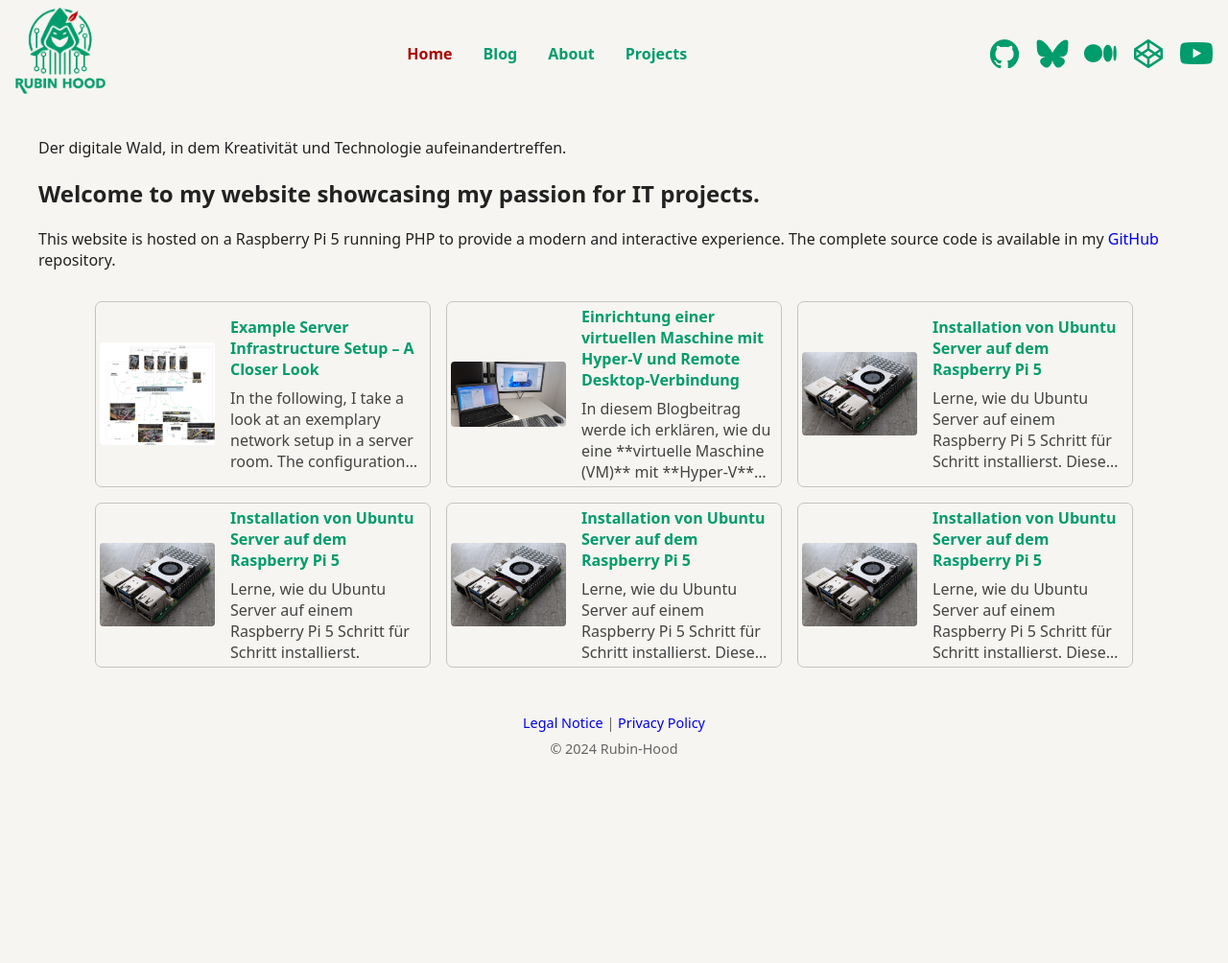
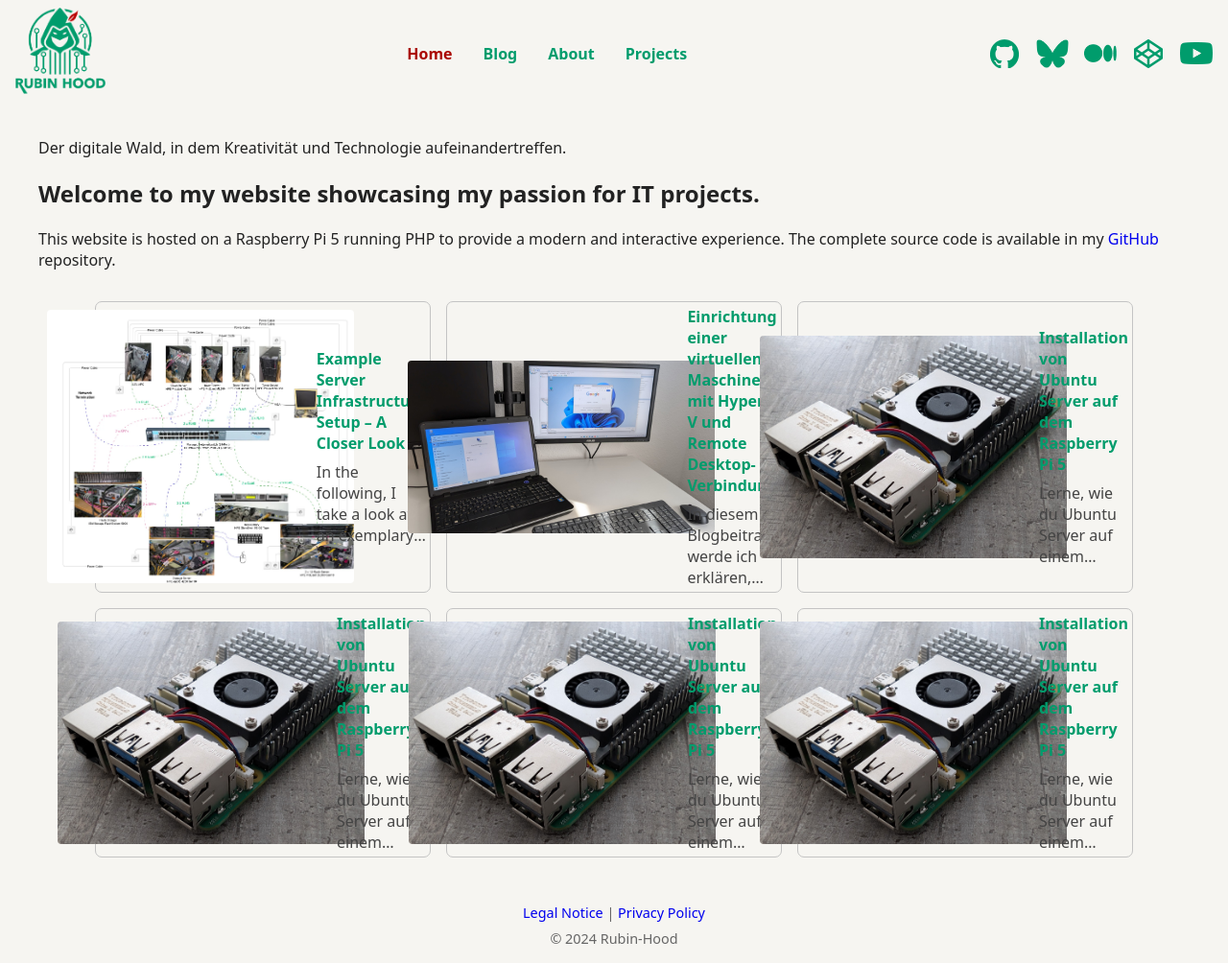
Before and after one commit to rubin-hood/rubinhood-blog, a Jekyll site: the page built from index.md, in a window 1280 px wide. Shown: the whole page at 96% size. Built offline with Jekyll 4.4.1, drawn with Linux system fonts in a browser that asks for light colours; before the commit the page ends 900 px from its top, so only the background shows below that.

Commit message:
Update style.css

```diff
--- a/assets/css/style.css
+++ b/assets/css/style.css
@@ -186,7 +186,7 @@ main {
 
 /* Bild selbst in der Karte */
 .blog-card .card-img img {
-  max-width: 120px;         /* Bild ist maximal 120px breit (passt in Platzhaltergröße) */
+  max-width: 320px;         /* Bild ist maximal 120px breit (passt in Platzhaltergröße) */
   object-fit: cover;        /* Bild schneidet sich ggf. zu, um den Bereich auszufüllen */
   border-radius: 4px;       /* Bild hat leicht abgerundete Ecken */
   display: block;           /* Kein unerwünschter Abstand unter dem Bild */
```
